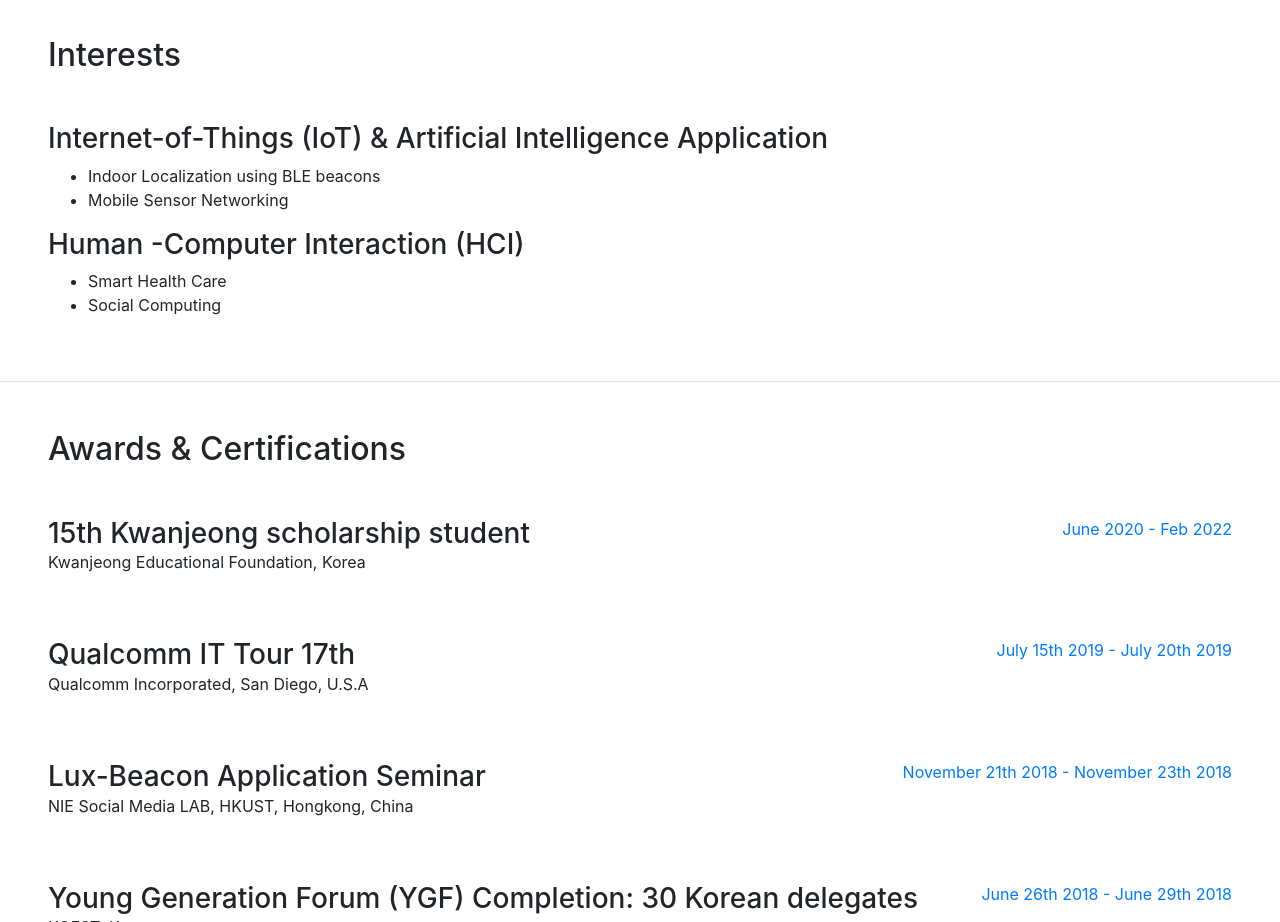
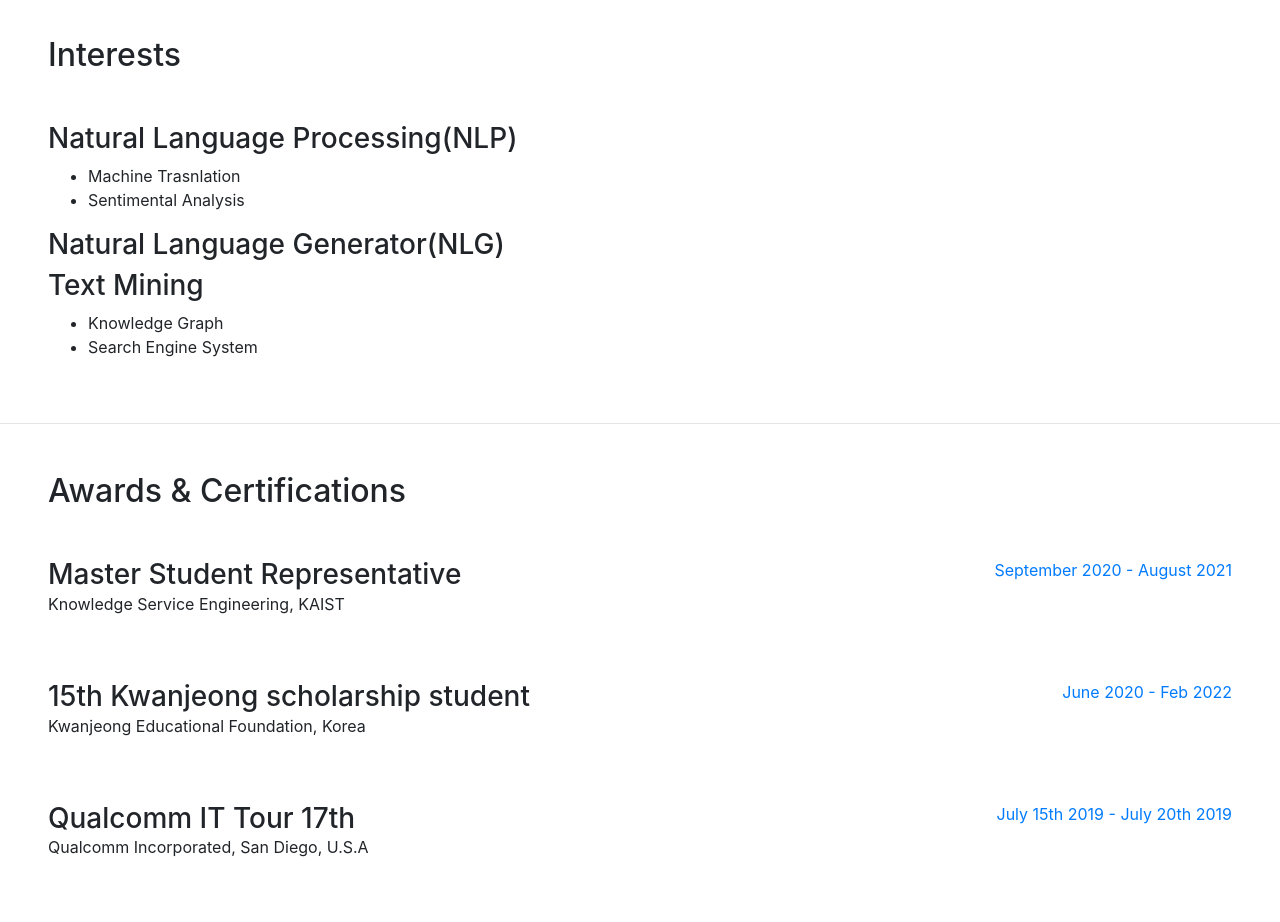
Before and after one commit to lcs5382/lcs5382.github.io, a website with bundled scripts: page index.html in a window 1280 px wide. Shown: the part 4020-4942 px from the top of the page. Built offline with nearby package versions, Linux system fonts and the light colour scheme; a web font is replaced by a local one.

Commit message:
interest, awards 수정

```diff
--- a/index.html
+++ b/index.html
@@ -334,16 +334,18 @@
     <section class="resume-section p-3 p-lg-5 d-flex align-items-center" id="interests">
         <div class="w-100">
             <h2 class="mb-5">Interests</h2>
-            <h3>Internet-of-Things (IoT) & Artificial Intelligence Application</h3>
+            <h3>Natural Language Processing(NLP)</h3>
             <ul>
-                <li>Indoor Localization using BLE beacons</li>
-                <li>Mobile Sensor Networking</li>
+                <li>Machine Trasnlation</li>
+                <li>Sentimental Analysis</li>
             </ul>
-            <h3>Human -Computer Interaction (HCI)</h3>
+            <h3>Natural Language Generator(NLG)</h3>
+            <h3>Text Mining</h3>
             <ul>
-                <li>Smart Health Care</li>
-                <li>Social Computing</li>
+                <li>Knowledge Graph</li>
+                <li>Search Engine System</li>
             </ul>
+
 
         </div>
     </section>
@@ -353,6 +355,16 @@
     <section class="resume-section p-3 p-lg-5 d-flex align-items-center" id="awards">
         <div class="w-100">
             <h2 class="mb-5">Awards &amp; Certifications</h2>
+
+            <div class="resume-item d-flex flex-column flex-md-row justify-content-between mb-5">
+                <div class="resume-content">
+                    <h3 class="mb-0">Master Student Representative</h3>
+                    <div class="subheading mb-3">Knowledge Service Engineering, KAIST</div>
+                </div>
+                <div class="resume-date text-md-right">
+                    <span class="text-primary">September 2020 - August 2021</span>
+                </div>
+            </div>
 
             <div class="resume-item d-flex flex-column flex-md-row justify-content-between mb-5">
                 <div class="resume-content">
```
